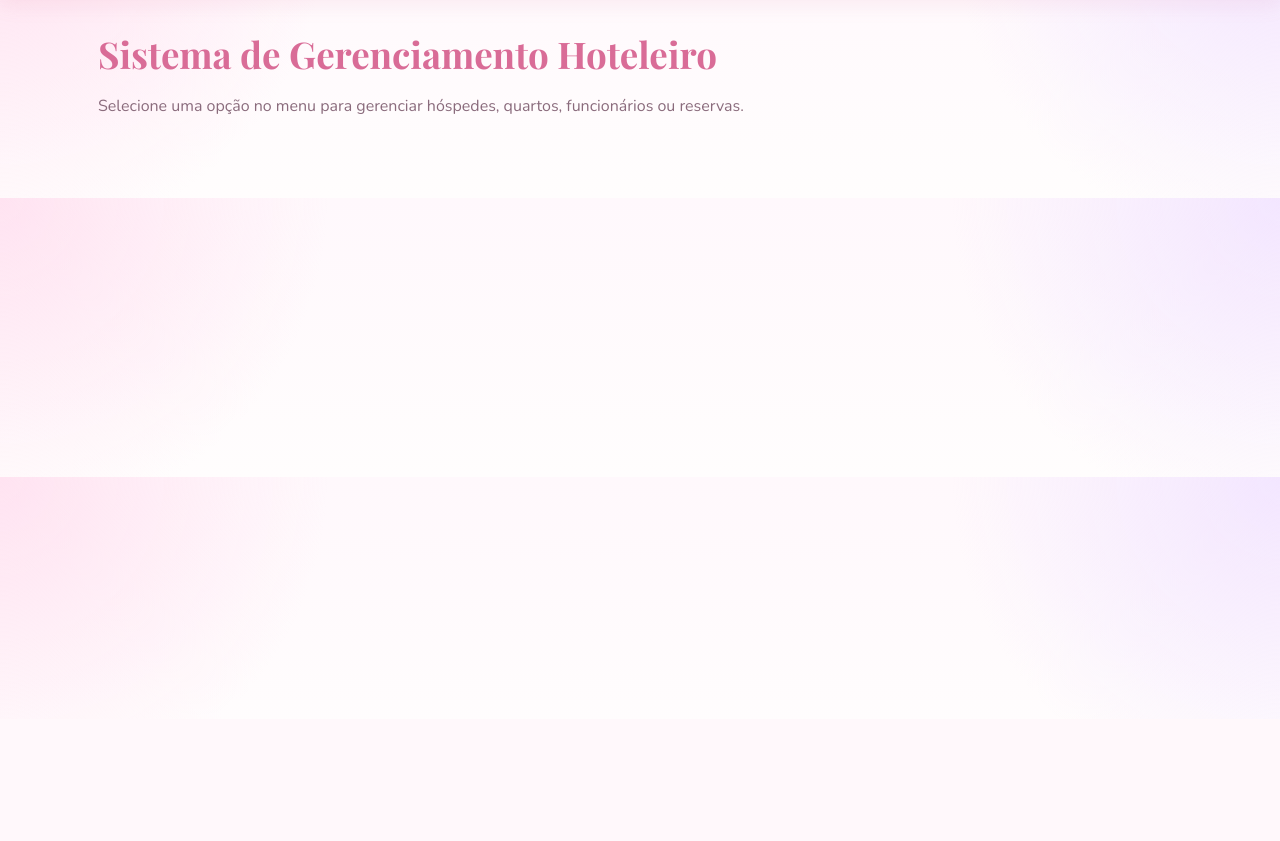
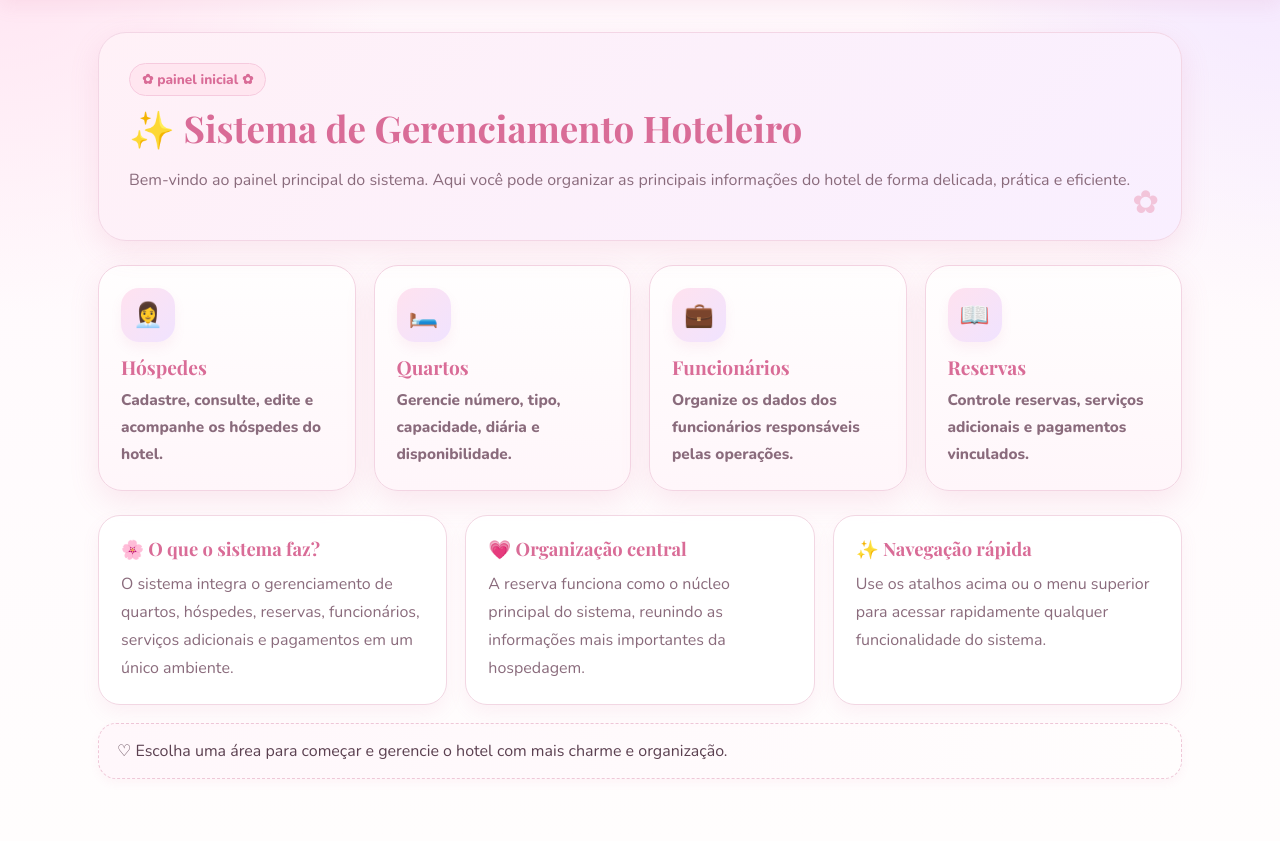
Before and after one commit to eduardoegandra/hotelaria-nosql, a Flask app: page / in a window 1280 px wide. Shown: the part 81-922 px from the top of the page. Before the commit the page ends 689 px from the top, so only its background shows below. Run offline with Flask 3, Linux system fonts and the light colour scheme.

Commit message:
fix: ajuste de layout e correçao serviços de reserva

```diff
--- a/static/style.css
+++ b/static/style.css
@@ -290,6 +290,77 @@ a:hover {
     margin-bottom: 10px;
 }
 
+.atalhos-grid {
+    display: grid;
+    grid-template-columns: repeat(auto-fit, minmax(220px, 1fr));
+    gap: 18px;
+    margin-top: 24px;
+}
+
+.atalho-card {
+    display: block;
+    background: linear-gradient(180deg, #fffefe 0%, #fff6fa 100%);
+    border: 1px solid #f3d5e3;
+    border-radius: 24px;
+    padding: 22px;
+    box-shadow: var(--sombra);
+    text-decoration: none;
+    transition: 0.25s ease;
+}
+
+.atalho-card:hover {
+    transform: translateY(-4px);
+    box-shadow: 0 14px 28px rgba(217, 108, 151, 0.16);
+    text-decoration: none;
+}
+
+.atalho-card h3 {
+    margin-bottom: 8px;
+    font-size: 1.2rem;
+}
+
+.atalho-card p {
+    margin: 0;
+    font-size: 0.96rem;
+}
+
+.icone-atalho {
+    width: 54px;
+    height: 54px;
+    border-radius: 18px;
+    background: linear-gradient(135deg, #ffe2ef 0%, #f0e3ff 100%);
+    display: flex;
+    align-items: center;
+    justify-content: center;
+    font-size: 1.5rem;
+    margin-bottom: 14px;
+    box-shadow: 0 6px 12px rgba(217, 108, 151, 0.08);
+}
+
+.info-grid {
+    display: grid;
+    grid-template-columns: repeat(auto-fit, minmax(240px, 1fr));
+    gap: 18px;
+    margin-top: 24px;
+}
+
+.info-card {
+    background: rgba(255, 255, 255, 0.92);
+    border: 1px solid #f2d7e3;
+    border-radius: 22px;
+    padding: 22px;
+    box-shadow: 0 8px 18px rgba(217, 108, 151, 0.08);
+}
+
+.info-card h3 {
+    margin-bottom: 10px;
+    font-size: 1.15rem;
+}
+
+.info-card p {
+    margin: 0;
+}
+
 @media (max-width: 768px) {
     nav {
         padding: 14px;
--- a/templates/index.html
+++ b/templates/index.html
@@ -1,5 +1,69 @@
 {% extends "base.html" %}
 {% block conteudo %}
-    <h1>Sistema de Gerenciamento Hoteleiro</h1>
-    <p>Selecione uma opção no menu para gerenciar hóspedes, quartos, funcionários ou reservas.</p>
+
+<div class="card-home">
+    <span class="badgezinha">✿ painel inicial ✿</span>
+    <h1>✨ Sistema de Gerenciamento Hoteleiro</h1>
+    <p>
+        Bem-vindo ao painel principal do sistema. Aqui você pode organizar as
+        principais informações do hotel de forma delicada, prática e eficiente.
+    </p>
+</div>
+
+<div class="atalhos-grid">
+    <a href="/hospedes" class="atalho-card">
+        <div class="icone-atalho">👩‍💼</div>
+        <h3>Hóspedes</h3>
+        <p>Cadastre, consulte, edite e acompanhe os hóspedes do hotel.</p>
+    </a>
+
+    <a href="/quartos" class="atalho-card">
+        <div class="icone-atalho">🛏️</div>
+        <h3>Quartos</h3>
+        <p>Gerencie número, tipo, capacidade, diária e disponibilidade.</p>
+    </a>
+
+    <a href="/funcionarios" class="atalho-card">
+        <div class="icone-atalho">💼</div>
+        <h3>Funcionários</h3>
+        <p>Organize os dados dos funcionários responsáveis pelas operações.</p>
+    </a>
+
+    <a href="/reservas" class="atalho-card">
+        <div class="icone-atalho">📖</div>
+        <h3>Reservas</h3>
+        <p>Controle reservas, serviços adicionais e pagamentos vinculados.</p>
+    </a>
+</div>
+
+<div class="info-grid">
+    <div class="info-card">
+        <h3>🌸 O que o sistema faz?</h3>
+        <p>
+            O sistema integra o gerenciamento de quartos, hóspedes, reservas,
+            funcionários, serviços adicionais e pagamentos em um único ambiente.
+        </p>
+    </div>
+
+    <div class="info-card">
+        <h3>💗 Organização central</h3>
+        <p>
+            A reserva funciona como o núcleo principal do sistema, reunindo as
+            informações mais importantes da hospedagem.
+        </p>
+    </div>
+
+    <div class="info-card">
+        <h3>✨ Navegação rápida</h3>
+        <p>
+            Use os atalhos acima ou o menu superior para acessar rapidamente
+            qualquer funcionalidade do sistema.
+        </p>
+    </div>
+</div>
+
+<div class="info-box">
+    ♡ Escolha uma área para começar e gerencie o hotel com mais charme e organização.
+</div>
+
 {% endblock %}
```
Also changed, not shown: reservas.py (+38 -6 lines).
